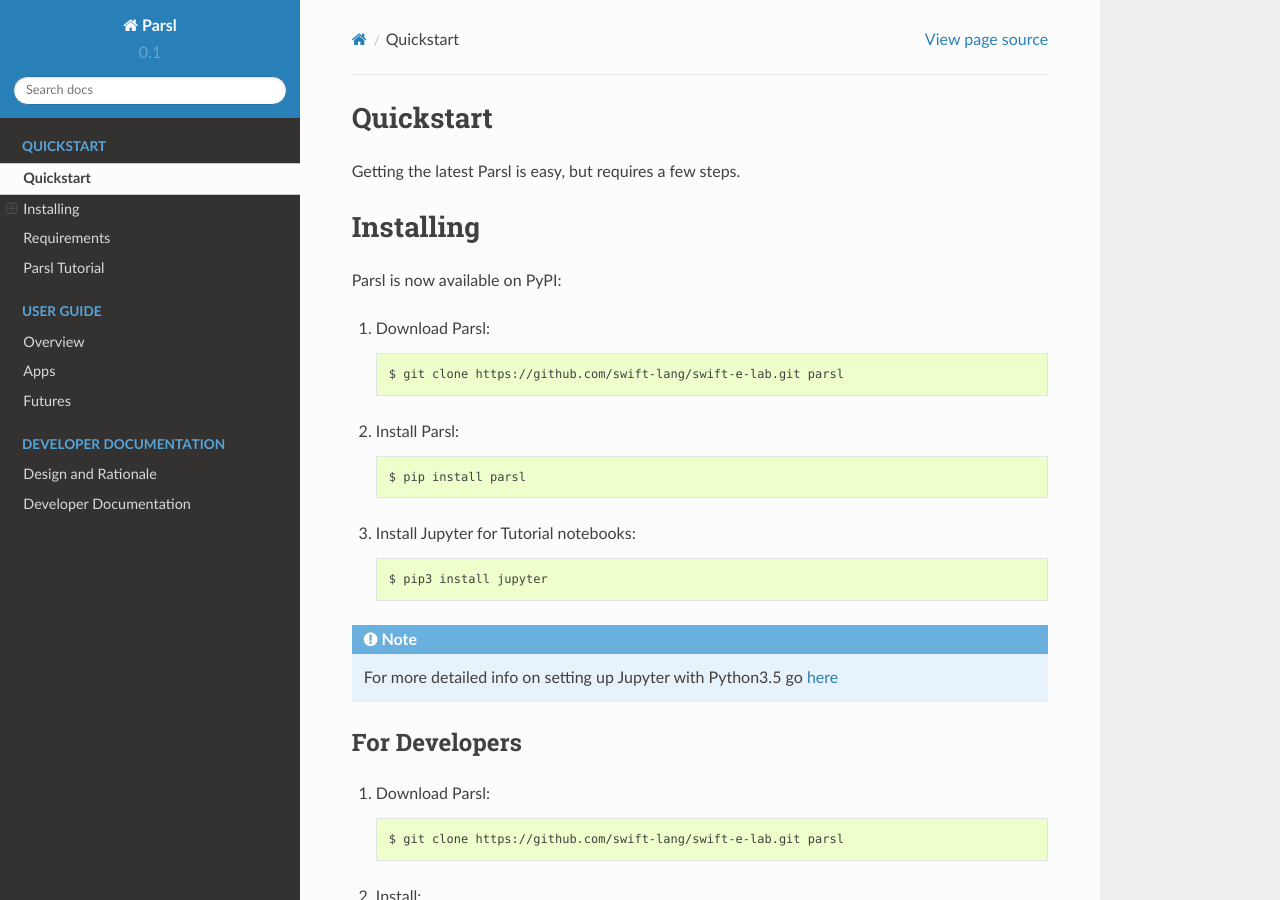
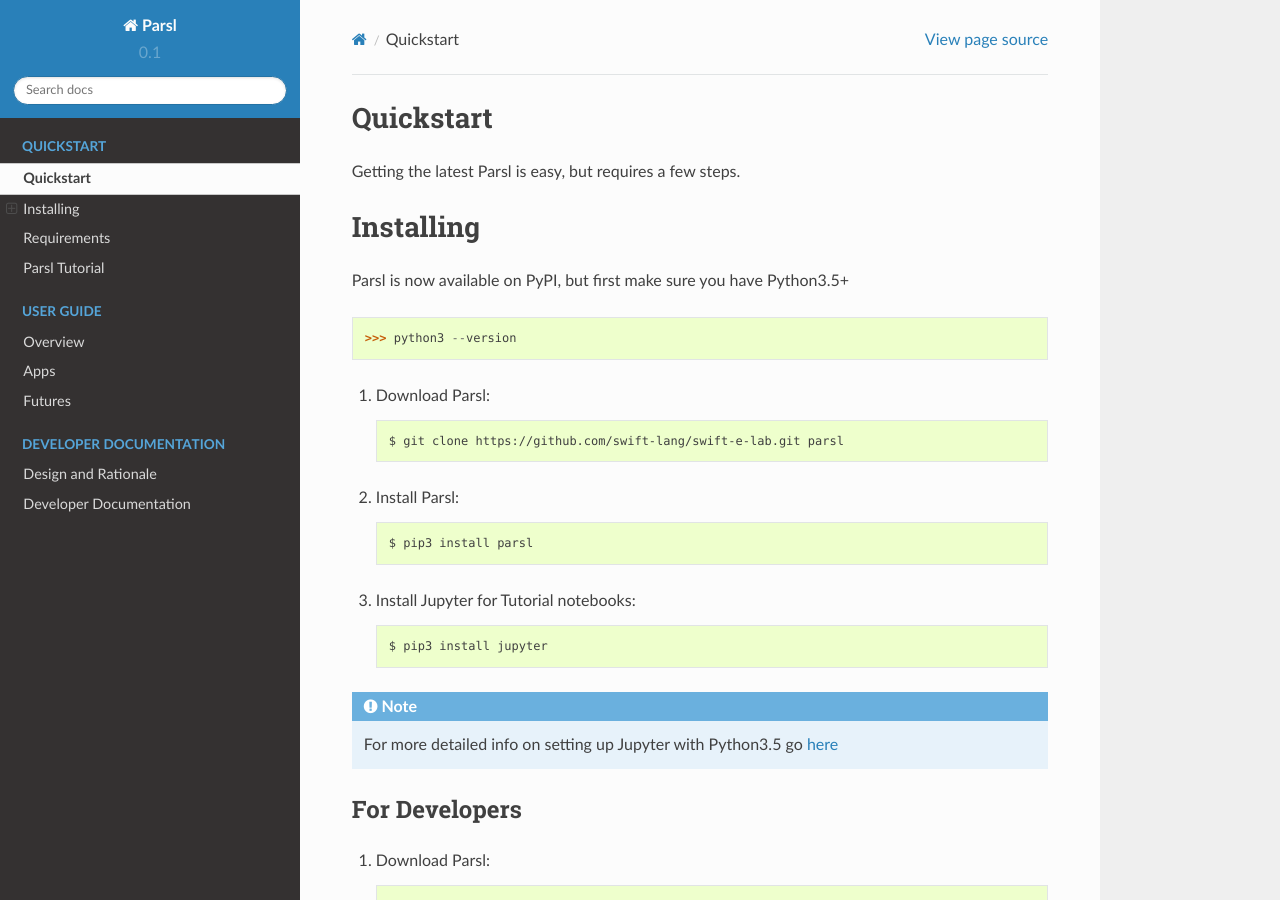
Before and after one commit to Parsl/parsl, a Sphinx documentation site: the page built from docs/quick/quickstart.rst, in a window 1280 px wide and 900 px high. Built offline with Sphinx 7.4.7 and the Read the Docs theme 2.0.0, drawn with Linux system fonts in a browser that asks for light colours.

Commit message:
Minor fixes

```diff
--- a/README.rst
+++ b/README.rst
@@ -18,7 +18,9 @@
 QuickStart
 ==========
 
-Parsl is now available on PyPI:
+Parsl is now available on PyPI, but first make sure you have Python3.5+
+
+   >>> python3 --version
 
 1. Download Parsl::
 
@@ -26,7 +28,7 @@
 
 2. Install Parsl::
 
-    $ pip install parsl
+    $ pip3 install parsl
 
 3. Install Jupyter for Tutorial notebooks::
 
--- a/docs/quick/quickstart.rst
+++ b/docs/quick/quickstart.rst
@@ -7,7 +7,9 @@
 Installing
 ==========
 
-Parsl is now available on PyPI:
+Parsl is now available on PyPI, but first make sure you have Python3.5+
+
+   >>> python3 --version
 
 1. Download Parsl::
 
@@ -15,7 +17,7 @@
 
 2. Install Parsl::
 
-    $ pip install parsl
+    $ pip3 install parsl
 
 3. Install Jupyter for Tutorial notebooks::
 
```
